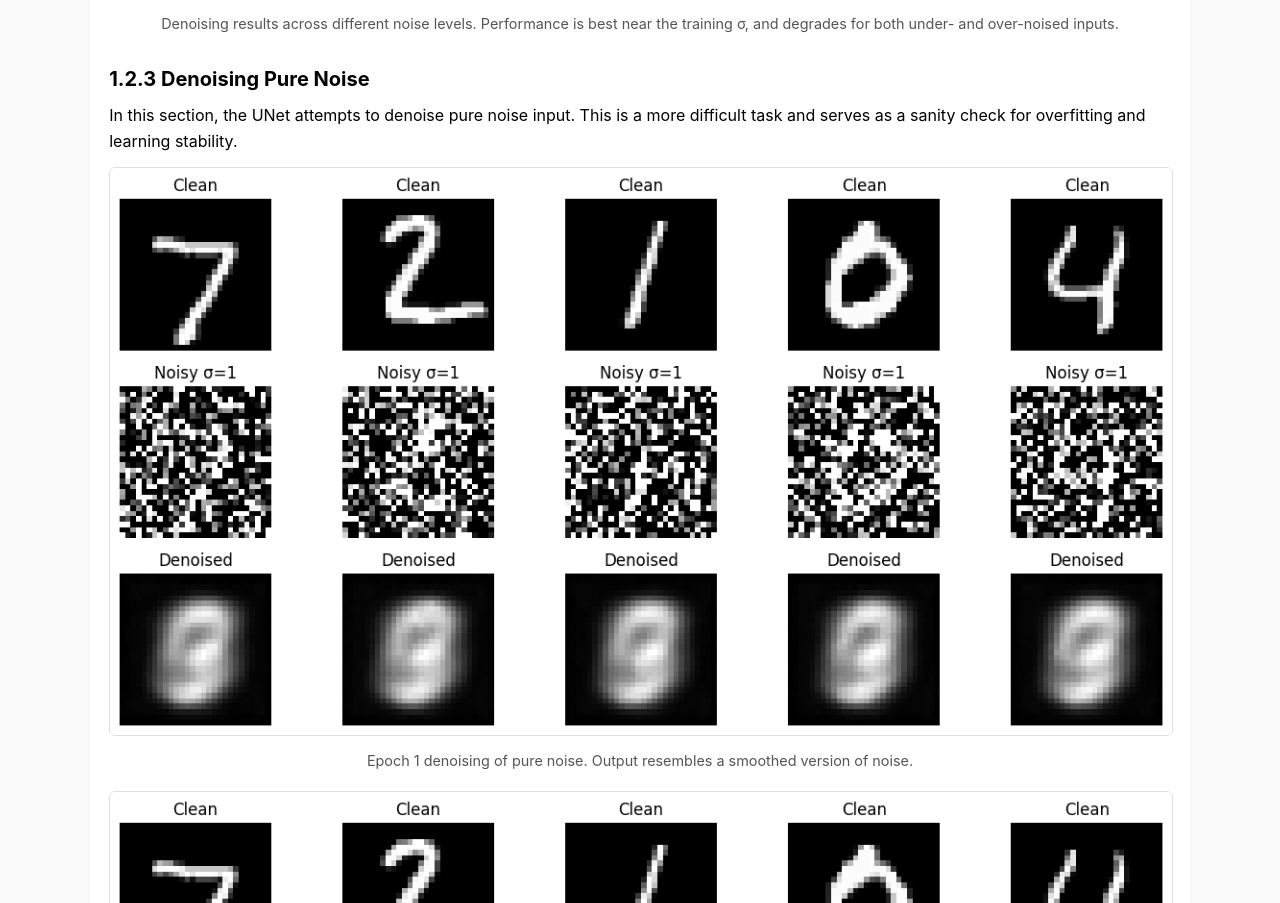
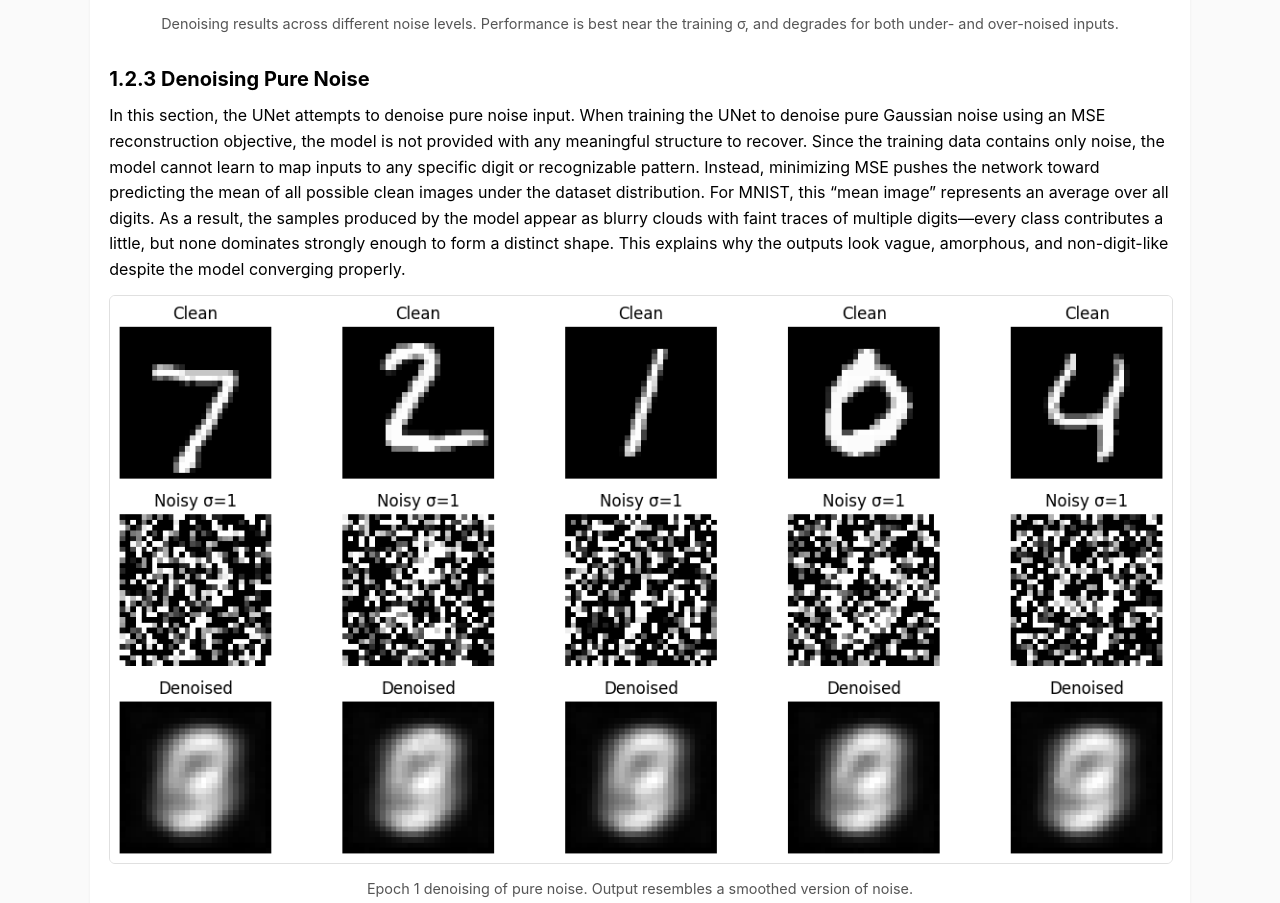
Before and after one commit to zhangzhendan-Berkeley/zhangzhendan-Berkeley, a plain HTML site: page 5/partB/index.html in a window 1280 px wide. Shown: the part 5169-6072 px from the top of the page. Drawn offline with Linux system fonts and the light colour scheme.

Commit message:
Merge remote-tracking branch 'origin/main'

```diff
--- a/5/partB/index.html
+++ b/5/partB/index.html
@@ -190,7 +190,9 @@
   <h3 id="5b-1-2-3">1.2.3 Denoising Pure Noise</h3>
   <p>
     In this section, the UNet attempts to denoise pure noise input.
-    This is a more difficult task and serves as a sanity check for overfitting and learning stability.
+    When training the UNet to denoise pure Gaussian noise using an MSE reconstruction objective, the model is not provided with any meaningful structure to recover. Since the training data contains only noise, the model cannot learn to map inputs to any specific digit or recognizable pattern. Instead, minimizing MSE pushes the network toward predicting the mean of all possible clean images under the dataset distribution.
+
+For MNIST, this “mean image” represents an average over all digits. As a result, the samples produced by the model appear as blurry clouds with faint traces of multiple digits—every class contributes a little, but none dominates strongly enough to form a distinct shape. This explains why the outputs look vague, amorphous, and non-digit-like despite the model converging properly.
   </p>
 
 <!--  <div class="grid grid-2">-->
```
